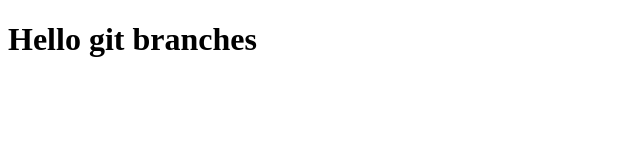
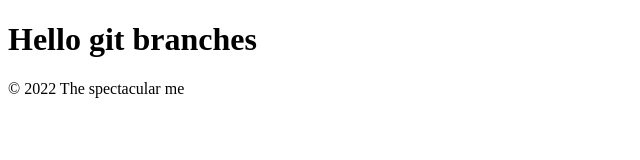
Before and after one commit to Jana-V/git-branches, a plain HTML site: page index.html in a window 1280 px wide. Shown: the whole page, without its empty margins (0-640 px from the left). Drawn offline with Linux system fonts and the light colour scheme.

Commit message:
Add footer copyright information

```diff
--- a/index.html
+++ b/index.html
@@ -7,5 +7,6 @@
   </head>
   <body>
     <h1>Hello git branches</h1>
+    <footer>&copy; 2022 The spectacular me</footer>
   </body>
 </html>
```
